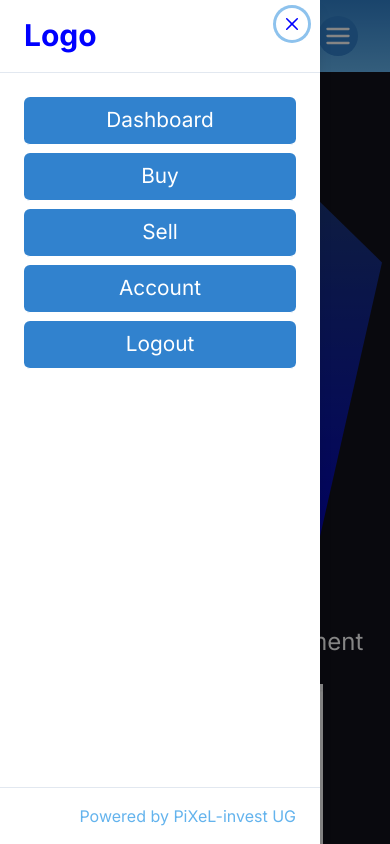
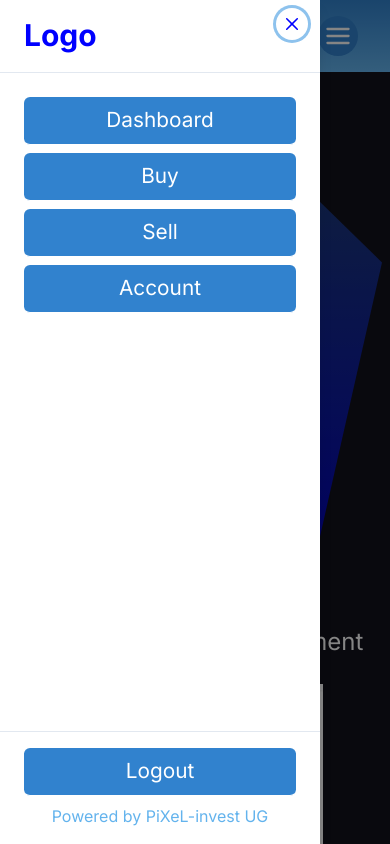
Before and after one commit to M-Afzaal-Afzal/pixel-invest, a Next.js app: page / in a window 390 px wide. Both pictures are taken after a click on the button "Navigation Icon". Shown: the top 844 px of the page. Built offline with nearby package versions, Linux system fonts and the light colour scheme.

Commit message:
First page responsive improved

```diff
--- a/src/components/Layout/Header.tsx
+++ b/src/components/Layout/Header.tsx
@@ -8,6 +8,7 @@ import {
     useMediaQuery,
     IconButton,
     useDisclosure, VStack, DrawerBody,
+    Text
 } from "@chakra-ui/react";
 import HeaderButton from "../Buttons/HeaderButton";
 import {HamburgerIcon} from "@chakra-ui/icons";
@@ -80,11 +81,15 @@ const Header: React.FC = () => {
                                     <DrawerButton>Buy</DrawerButton>
                                     <DrawerButton>Sell</DrawerButton>
                                     <DrawerButton>Account</DrawerButton>
-                                    <DrawerButton>Logout</DrawerButton>
                                 </VStack>
                             </DrawerBody>
                             <DrawerFooter color={'blue.300'} borderTopWidth={'1px'}>
-                                Powered by PiXeL-invest UG
+                                <VStack w={'100%'}>
+                                    <DrawerButton>Logout</DrawerButton>
+                                    <Text align={'right'} color={'blue.300'}>
+                                        Powered by PiXeL-invest UG
+                                    </Text>
+                                </VStack>
                             </DrawerFooter>
                         </DrawerContent>
                     </DrawerOverlay>
```
